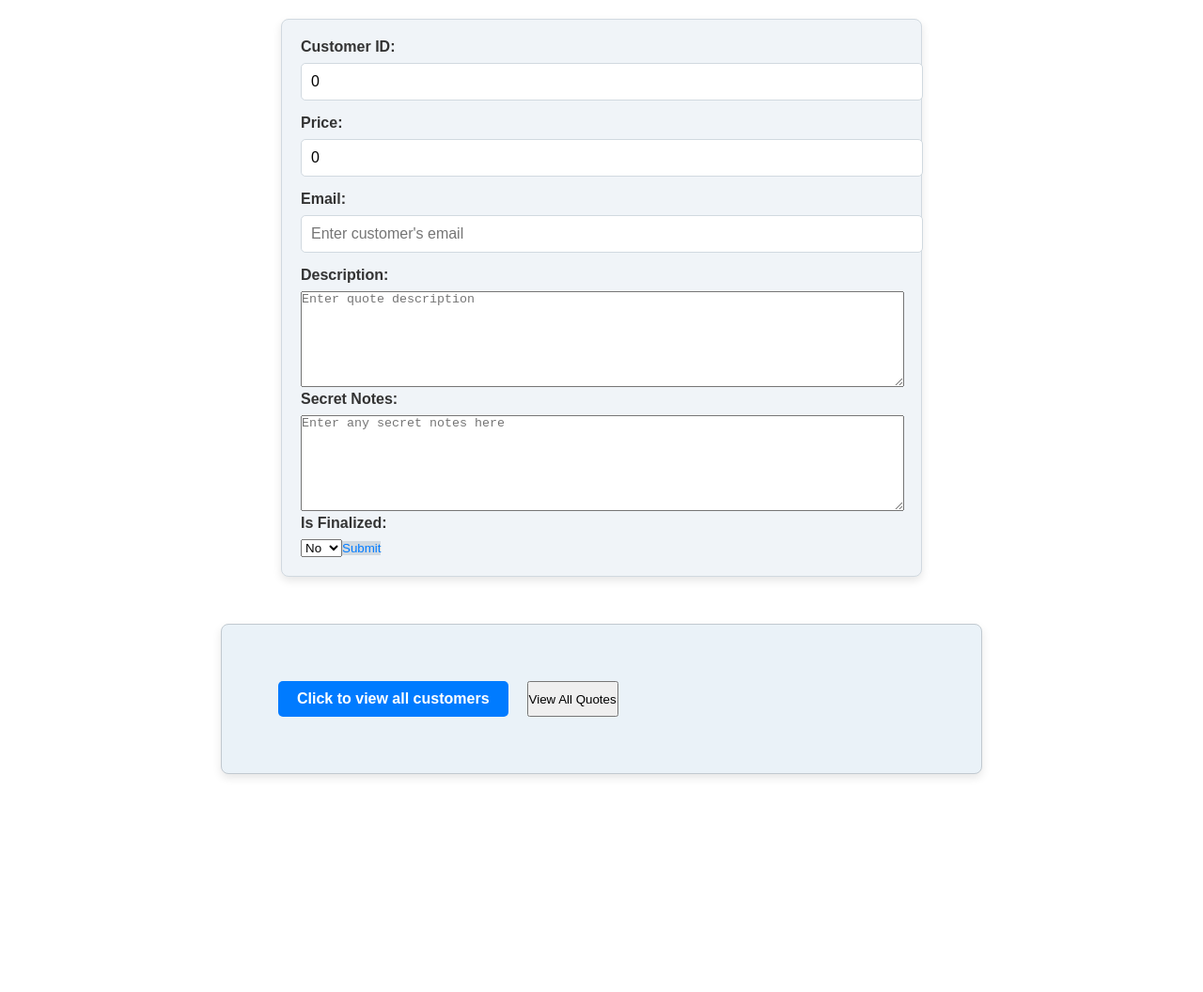
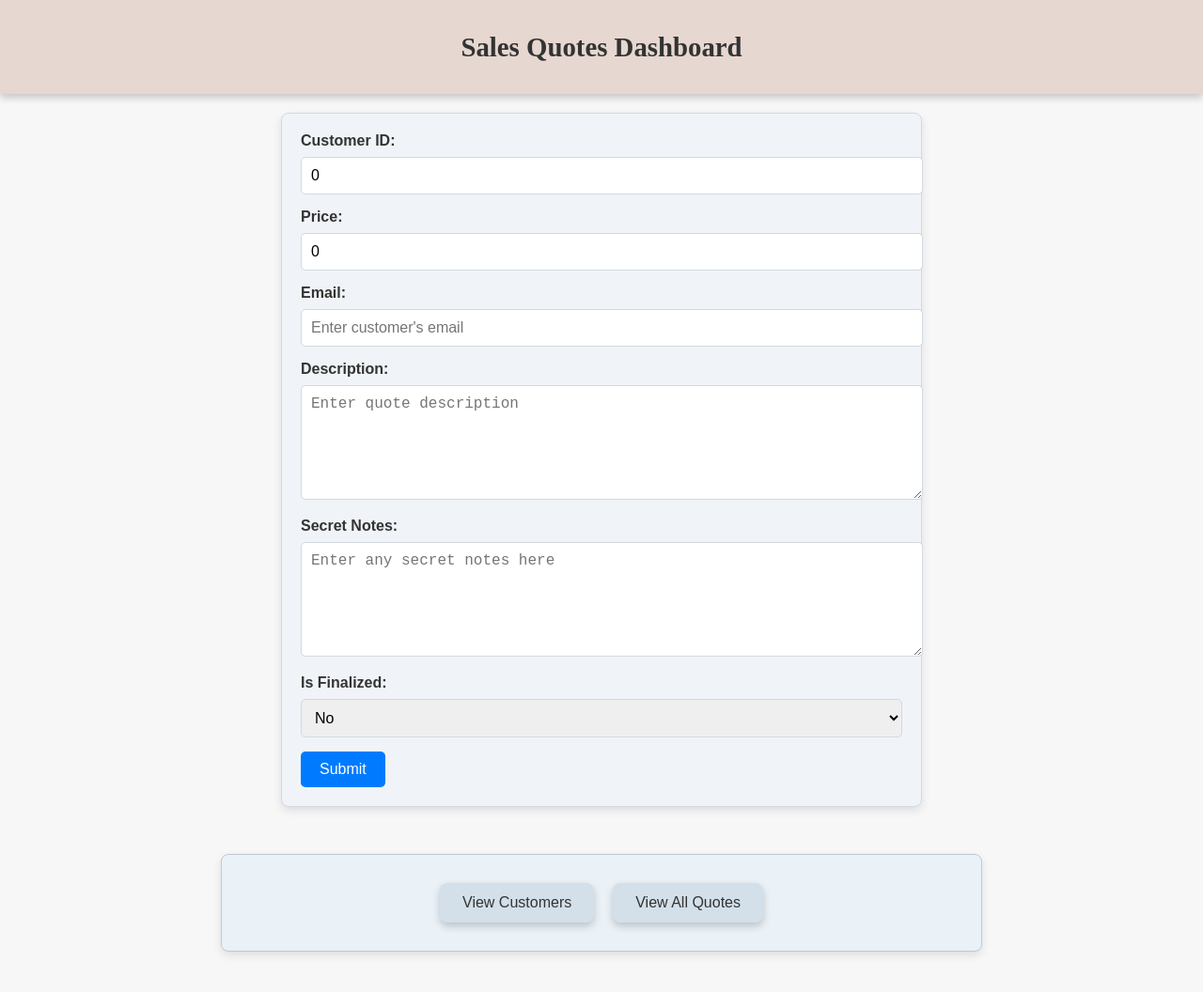
Before and after one commit to JTabb1213/CSCI467Project, an Angular app in the folder sales-associate-page/: page /edit in a window 1280 px wide. Shown: the top 1056 px of the page at 94% size. Before the commit the page ends 944 px from the top, so only its background shows below. Built offline with nearby package versions, Linux system fonts and the light colour scheme.

Commit message:
front end changes,looks a little weird but good enough for now

```diff
--- a/sales-associate-page/src/app/app.routes.ts
+++ b/sales-associate-page/src/app/app.routes.ts
@@ -10,6 +10,7 @@ import { Login2Component } from './login2/login2.component';
 import { Login3Component } from './login3/login3.component';
 import { Login4Component } from './login4/login4.component';
 import { AdminPageComponent } from './admin-page/admin-page.component';
+import { AdminComponent } from './admin/admin.component';
 
 
 export const routes: Routes = [
@@ -51,7 +52,7 @@ export const routes: Routes = [
     },
     {
       path: 'admin-page',
-      component: AdminPageComponent,
+      component: AdminComponent,
     },
 
   ];
--- a/sales-associate-page/src/app/components/edit/edit.component.css
+++ b/sales-associate-page/src/app/components/edit/edit.component.css
@@ -3,6 +3,19 @@
     /* Adds a small amount of space at the bottom */
 }
 
+header {
+    background-color: #E6D7D0;
+    color: #333333;
+    width: 100%;
+    padding: 0;
+    margin: 0;
+    height: 100px;
+    display: flex;
+    justify-content: center;
+    align-items: center;
+    text-align: center;
+    box-shadow: 0 4px 8px rgba(0, 0, 0, 0.2);
+}
 
 .mainContainer {
     display: flex;
@@ -70,7 +83,7 @@ strong {
 
 .enterInfoContainer {
     left: 50%;
-    width: 50%;
+    width: 0%;
     padding: 20px;
     background-color: #f0f4f8;
     border: 1px solid #d1d9e0;
@@ -141,22 +154,26 @@ textarea {
 }
 
 .button {
-    display: flex;
-    /* Enable Flexbox layout */
-    justify-content: flex-start;
-    /* Align items to the left (you can change this if needed) */
-    padding: 20px;
-    /* Optional: Adjust padding for internal space */
-    margin: 20px;
-    /* Optional: Adjust outer margin for spacing around the container */
+    display: inline-block;
+    background-color: #d3e0ea;
+    color: #333333;
+    border: none;
+    padding: 12px 24px;
+    border-radius: 8px;
+    font-size: 1em;
+    cursor: pointer;
+    margin: 10px;
+    box-shadow: 0 4px 8px rgba(0, 0, 0, 0.2);
+    transition: background-color 0.3s ease, transform 0.2s ease;
+    text-align: center;
 }
 
-.button>* {
-    margin-right: 20px;
-    /* Adds space between each button */
+.button:hover {
+    background-color: #aacfd0;
+    transform: scale(1.05);
 }
 
-/* Optionally, remove the margin from the last button */
-.button>*:last-child {
-    margin-right: 0;
+.button:active {
+    background-color: #8aa7ab;
+    transform: scale(1.02);
 }
--- a/sales-associate-page/src/app/components/edit/edit.component.html
+++ b/sales-associate-page/src/app/components/edit/edit.component.html
@@ -1,3 +1,201 @@
+<!DOCTYPE html>
+<html lang="en">
+<head>
+    <meta charset="UTF-8">
+    <meta name="viewport" content="width=device-width, initial-scale=1.0">
+    <title>Sales Quotes Dashboard</title>
+    <style>
+        body {
+            background-color: #f7f7f7;
+            font-family: 'Arial, sans-serif';
+            color: #333333;
+            margin: 0;
+            padding: 0;
+        }
+
+        .spacer {
+            height: 20px;
+        }
+
+        header {
+            background-color: #E6D7D0;
+            color: #333333;
+            width: 100%;
+            padding: 0;
+            margin: 0;
+            height: 100px;
+            display: flex;
+            justify-content: center;
+            align-items: center;
+            text-align: center;
+            box-shadow: 0 4px 8px rgba(0, 0, 0, 0.2);
+        }
+
+        header h1 {
+            font-size: 1.8em;
+        }
+
+        .mainContainer {
+            display: flex;
+            flex-direction: column;
+            align-items: center;
+            width: 100%;
+        }
+
+        h3 {
+            color: #343a40;
+            font-size: 24px;
+            margin-bottom: 10px;
+        }
+
+        ul {
+            list-style-type: none;
+            padding: 0;
+        }
+
+        li {
+            padding: 10px;
+            border-bottom: 1px solid #dee2e6;
+            transition: background-color 0.3s;
+        }
+
+        li:last-child {
+            border-bottom: none;
+        }
+
+        li:hover {
+            background-color: #e9ecef;
+        }
+
+        strong {
+            display: block;
+            font-size: 18px;
+            color: #495057;
+        }
+
+        .close-button {
+            cursor: pointer;
+            color: #dc3545;
+            font-size: 20px;
+            position: absolute;
+            right: 15px;
+            top: 10px;
+            transition: color 0.3s;
+        }
+
+        .close-button:hover {
+            color: #c82333;
+        }
+
+        .customer-list-container {
+            position: relative;
+            margin-top: 20px;
+            padding: 15px;
+            background-color: #f8f9fa;
+            border: 1px solid #dee2e6;
+            border-radius: 5px;
+            box-shadow: 0 2px 5px rgba(0, 0, 0, 0.1);
+        }
+
+        .enterInfoContainer {
+            width: 50%;
+            padding: 20px;
+            background-color: #f0f4f8;
+            border: 1px solid #d1d9e0;
+            border-radius: 8px;
+            box-shadow: 0 4px 10px rgba(0, 0, 0, 0.1);
+            margin: 20px 0;
+        }
+
+        .enterInfoContainer label {
+            display: block;
+            margin-bottom: 8px;
+            font-weight: bold;
+            color: #333;
+        }
+
+        .enterInfoContainer input[type="text"],
+        .enterInfoContainer textarea,
+        .enterInfoContainer select {
+            width: 100%;
+            padding: 10px;
+            margin-bottom: 15px;
+            border: 1px solid #d1d9e0;
+            border-radius: 5px;
+            font-size: 16px;
+            transition: border-color 0.3s ease, box-shadow 0.3s ease;
+        }
+
+        .enterInfoContainer input[type="text"]:focus,
+        .enterInfoContainer textarea:focus,
+        .enterInfoContainer select:focus {
+            border-color: #007bff;
+            box-shadow: 0 0 8px rgba(0, 123, 255, 0.2);
+            outline: none;
+        }
+
+        .submitOrderButton {
+            color: #fff;
+            background-color: #007bff;
+            border: none;
+            cursor: pointer;
+            padding: 10px 20px;
+            font-size: 16px;
+            border-radius: 5px;
+            transition: background-color 0.3s ease;
+        }
+
+        .submitOrderButton:hover {
+            background-color: #0056b3;
+        }
+
+        .boxForCustomersListAndButton {
+            position: relative;
+            width: 60%;
+            margin: 30px auto;
+            padding: 20px;
+            background-color: #eaf2f8;
+            border: 1px solid #c1c9d0;
+            border-radius: 8px;
+            box-shadow: 0 4px 10px rgba(0, 0, 0, 0.1);
+            text-align: center;
+        }
+
+        .button {
+            display: inline-block;
+            background-color: #d3e0ea;
+            color: #333333;
+            border: none;
+            padding: 12px 24px;
+            border-radius: 8px;
+            font-size: 1em;
+            cursor: pointer;
+            margin: 10px;
+            box-shadow: 0 4px 8px rgba(0, 0, 0, 0.2);
+            transition: background-color 0.3s ease, transform 0.2s ease;
+        }
+
+        .button:hover {
+            background-color: #aacfd0;
+            transform: scale(1.05);
+        }
+
+        .button:active {
+            background-color: #8aa7ab;
+            transform: scale(1.02);
+        }
+
+        textarea {
+            height: 100px;
+            resize: vertical;
+        }
+    </style>
+</head>
+<body>
+    <header>
+        <h1>Sales Quotes Dashboard</h1>
+    </header>
+
     <div class="mainContainer">
         <div class="enterInfoContainer">
             <label for="customerID">Customer ID:</label>
@@ -10,10 +208,10 @@
             <input type="text" id="email" [(ngModel)]="email" placeholder="Enter customer's email">
 
             <label for="description">Description:</label>
-        <textarea id="description" [(ngModel)]="description" placeholder="Enter quote description" rows="4"></textarea>
+            <textarea id="description" [(ngModel)]="description" placeholder="Enter quote description"></textarea>
 
             <label for="secretNotes">Secret Notes:</label>
-        <textarea id="secretNotes" [(ngModel)]="secretNotes" placeholder="Enter any secret notes here" rows="4"></textarea>
+            <textarea id="secretNotes" [(ngModel)]="secretNotes" placeholder="Enter any secret notes here"></textarea>
 
             <label for="isFinalized">Is Finalized:</label>
             <select id="isFinalized" [(ngModel)]="isFinalized">
@@ -21,15 +219,12 @@
                 <option [ngValue]="false">No</option>
             </select>
 
-        <button class='submitOrderButton' (click)="submitCustomerOrder()">Submit</button>
+            <button class="submitOrderButton" (click)="submitCustomerOrder()">Submit</button>
         </div>
 
         <div class="boxForCustomersListAndButton">
-        <div class="button">
-            <app-button-to-view-all-customers (customersLoaded)="onCustomersLoaded($event)" (click)="setWorking(); hideQuotesList()"></app-button-to-view-all-customers>
-            <button (click)="getAllQuotes(salesID); setWorking(); hideCustomerList()">
-                View All Quotes
-            </button>
+            <button class="button" (click)="setWorking(); hideQuotesList()">View Customers</button>
+            <button class="button" (click)="getAllQuotes(salesID); setWorking(); hideCustomerList()">View All Quotes</button>
         </div>
 
         <div *ngIf="customersHere" class="customer-list-container">
@@ -51,16 +246,17 @@
             <ul>
                 <li *ngFor="let quote of quotesList">
                     <strong>{{ quote.description }}</strong><br>
-                Quote price: ${{quote.price}}<br>
+                    Quote price: ${{ quote.price }}<br>
                     Customer ID: {{ quote.custID }}<br>
-                Customer email: {{quote.email}}<br>
-                Associate ID: {{quote.associateID}}<br>
-                Secrets: {{quote.secretNotes}}<br>
+                    Customer email: {{ quote.email }}<br>
+                    Associate ID: {{ quote.associateID }}<br>
+                    Secrets: {{ quote.secretNotes }}<br>
                     Is final: {{ quote.isFinalized ? 'Yes' : 'No' }}
                 </li>
             </ul>
         </div>
     </div>
-</div>
 
     <div class="spacer"></div>
+</body>
+</html>
--- a/sales-associate-page/src/purchase-order/purchase-order.component.css
+++ b/sales-associate-page/src/purchase-order/purchase-order.component.css
@@ -0,0 +1,102 @@
+/* General Styles */
+body {
+    background-color: #f7f7f7;
+    font-family: 'Arial, sans-serif';
+    color: #333333;
+    margin: 0;
+    padding: 20px;
+}
+
+/* Header Styles */
+.main-header {
+    background-color: #E6D7D0;
+    color: #333333;
+    width: 100%;
+    padding: 0;
+    margin: 0;
+    height: 100px;
+    display: flex;
+    justify-content: center;
+    align-items: center;
+    text-align: center;
+    box-shadow: 0 4px 8px rgba(0, 0, 0, 0.2);
+}
+
+.main-header h1 {
+    font-size: 2em;
+    margin: 0;
+}
+
+/* Button Container */
+.button-container {
+    display: flex;
+    justify-content: center;
+    align-items: center;
+    gap: 20px;
+    margin-top: 40px;
+}
+
+/* Navigation Buttons */
+.navigation-buttons {
+    background-color: #ffffff;
+    padding: 20px;
+    border-radius: 8px;
+    box-shadow: 0 4px 10px rgba(0, 0, 0, 0.1);
+    width: 100%;
+    max-width: 600px;
+}
+
+/* Input Fields */
+label {
+    display: block;
+    margin-bottom: 8px;
+    font-weight: bold;
+    color: #333333;
+}
+
+input[type="text"], input[type="number"], input[type="email"] {
+    width: 100%;
+    padding: 12px;
+    margin-bottom: 15px;
+    border: 1px solid #d1d9e0;
+    border-radius: 5px;
+    font-size: 16px;
+}
+
+input[type="text"]:focus, input[type="number"]:focus, input[type="email"]:focus {
+    border-color: #007bff;
+    outline: none;
+    box-shadow: 0 0 8px rgba(0, 123, 255, 0.2);
+}
+
+/* Action Button */
+.action-button {
+    background-color: #d3e0ea;
+    color: #333333;
+    border: none;
+    padding: 12px 24px;
+    border-radius: 8px;
+    font-size: 1em;
+    cursor: pointer;
+    margin-top: 20px;
+    box-shadow: 0 4px 8px rgba(0, 0, 0, 0.2);
+    transition: background-color 0.3s ease, transform 0.2s ease;
+}
+
+.action-button:hover {
+    background-color: #aacfd0;
+    transform: scale(1.05);
+}
+
+.action-button:active {
+    background-color: #8aa7ab;
+    transform: scale(1.02);
+}
+
+/* Error Message */
+.error-message {
+    color: red;
+    font-weight: bold;
+    margin-top: 10px;
+    text-align: center;
+}
--- a/sales-associate-page/src/purchase-order/purchase-order.component.html
+++ b/sales-associate-page/src/purchase-order/purchase-order.component.html
@@ -1 +1,58 @@
-<p>purchase-order works!</p>
+<!DOCTYPE html>
+<html lang="en">
+<head>
+    <meta charset="UTF-8">
+    <meta name="viewport" content="width=device-width, initial-scale=1.0">
+    <title>Convert Quote to Purchase Order</title>
+    <link rel="stylesheet" href="purchase-order.component.css">
+</head>
+<body>
+    <!-- Main Header -->
+    <header class="main-header">
+        <h1>Convert Quote to Purchase Order</h1>
+    </header>
+
+    <!-- Form Section -->
+    <div class="button-container">
+        <div class="navigation-buttons">
+            <form id="purchaseOrderForm">
+                <label for="quoteId">Quote ID:</label>
+                <input type="text" id="quoteId" placeholder="Enter Quote ID" required>
+
+                <label for="finalDiscount">Final Discount (%):</label>
+                <input type="number" id="finalDiscount" min="0" max="100" step="0.01" placeholder="Enter final discount" required>
+
+                <label for="finalAmount">Final Amount ($):</label>
+                <input type="text" id="finalAmount" readonly placeholder="Calculated automatically">
+
+                <label for="processingDate">Processing Date:</label>
+                <input type="text" id="processingDate" readonly placeholder="Provided by external system">
+
+                <label for="commissionRate">Commission Rate (%):</label>
+                <input type="text" id="commissionRate" readonly placeholder="Provided by external system">
+
+                <label for="commission">Sales Commission ($):</label>
+                <input type="text" id="commission" readonly placeholder="Calculated automatically">
+
+                <label for="customerEmail">Customer Email:</label>
+                <input type="email" id="customerEmail" placeholder="Enter customer's email" required>
+
+                <button class="action-button" type="submit">Submit Purchase Order</button>
+            </form>
+
+            <!-- Error Message -->
+            <p class="error-message" id="errorMessage" style="display: none;">
+                Please fill out all required fields!
+            </p>
+        </div>
+    </div>
+
+    <!-- Purchase Order Details -->
+    <div class="button-container" style="display: none;" id="detailsContainer">
+        <div class="navigation-buttons">
+            <h2>Purchase Order Details</h2>
+            <p id="detailsContent"></p>
+        </div>
+    </div>
+</body>
+</html>
```
Lines whose indentation alone changed are shown as unchanged.
